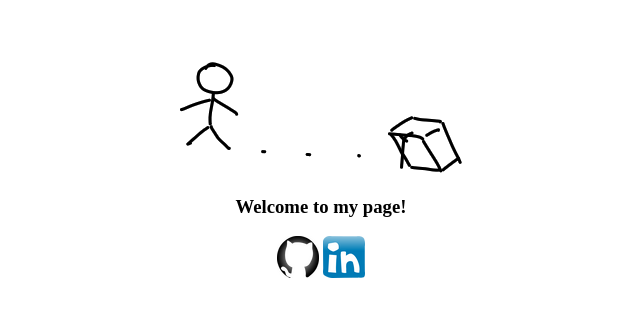
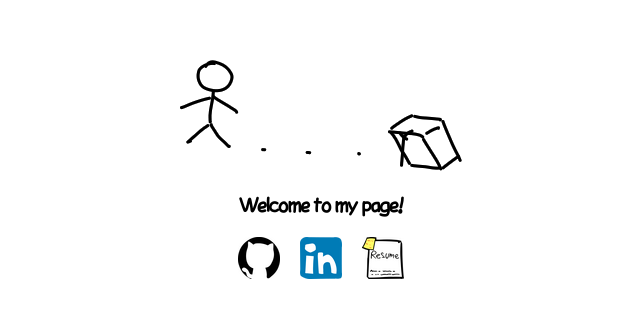
Before and after one commit to CIlie23/PortofolioPage, a plain HTML site: page index.html in a window 1280 px wide. Shown: the part 228-546 px from the top of the page, without its empty margins (319-959 px from the left). Drawn offline with Linux system fonts and the light colour scheme; a web font is replaced by a local one.

Commit message:
Added more stuff

```diff
--- a/es.css
+++ b/es.css
@@ -1,60 +1,39 @@
 @font-face {
-    font-family: 'osd';
-    src: url(VCR_OSD_MONO_1.001.ttf);
+  font-family: 'jbm';
+  src: url('Qdbettercomicsansalternates-z8823.ttf');
 }
 
 body {
   display: flex;
-  flex-direction: column; /* Stack the children vertically */
-  justify-content: center; /* Center content vertically */
-  align-items: center; /* Center content horizontally */
-  min-height: 100vh; /* Ensure the body takes at least the full viewport height */
-  margin: 0; /* Remove default body margin */
+  flex-direction: column;
+  justify-content: center;
+  align-items: center;
+  min-height: 100vh;
+  margin: 0;
+  font-family: 'jbm', monospace;
+  text-align: center;
 }
 
-h1{
-    font-family: 'osd';
-    text-align: center;
+h1, .titles, .socialmedia, .placeholder, .justText, .articleTitle {
+  font-family: inherit;
 }
 
-
-.titles{
-    text-align: center;
+a {
+  text-decoration: none;
 }
 
-
-.socialmedia{
-    font-family: 'osd';
-    text-align: center;
-
+.articleTitle {
+  font-size: medium;
 }
 
-div{
-    text-align: center;
+.articleImages {
+  display: block;
+  margin: 0 auto;
+  width: 50%;
 }
 
-.placeholder{
-    font-family: 'osd';
-    text-align: center;
+.socialmedia {
+  display: flex;
+  justify-content: center;
+  gap: 20px; /* adjust as needed */
 }
-
-a{
-    text-decoration: none;
-}
-
-.justText{
-    font-family: 'osd';
-}
-
-.articleTitle{
-    font-family: 'osd';
-    font-size: medium;
-}
-
-.articleImages{
-    display: block;
-    margin-left: auto;
-    margin-right: auto;
-    width: 50%;
-
-}
--- a/index.html
+++ b/index.html
@@ -3,27 +3,30 @@
 <head>
   <meta charset="UTF-8" />
   <meta name="viewport" content="width=device-width, initial-scale=1.0" />
+  <title>Portofolio</title>
+  <link rel="icon" type="image/png" href="icons/siteIcon.png" />
   <link rel="stylesheet" href="es.css" />
-    <title>Document</title>
-    <link rel="icon" type="image/x-icon" href="icons/siteIcon.png" />
 </head>
 <body>
-    <div class="wholePage">
-      <img src="img.png" alt="image" />
+  <main class="wholePage">
+    <img src="img.png" alt="Portrait of Ilie" />
     <h3>Welcome to my page!</h3>
-    </div>
+  </main>
 
-    <div class="socialmedia">
-      <!--social media-->
+  <footer class="socialmedia">
 
-      <a href="https://github.com/CIlie23">
-        <img src="icons/git.png" alt="GitHub" />
+    <a href="https://github.com/CIlie23" aria-label="GitHub">
+      <img src="icons/gitFull.png" alt="GitHub" />
     </a>
 
-      <a href="https://www.linkedin.com/in/ilie-ioan-cocirta-42b64a311/">
-        <img src="icons/linkedin.png" alt="LinkedIn" />
+    <a href="https://www.linkedin.com/in/ilie-ioan-cocirta-42b64a311/" aria-label="LinkedIn">
+      <img src="icons/linkedinFull.png" alt="LinkedIn" />
     </a>
 
-    </div>
+    <a href="resume.pdf" target="_blank" aria-label="Resume">
+      <img src="icons/resume.png" alt="Resume" />
+    </a>
+
+  </footer>
 </body>
 </html>
```
Also changed, not shown: JetBrainsMono-Regular.ttf (added), JetBrainsMono-Regular.woff2 (added), Opsilon-xRj8m.ttf (added), Qdbettercomicsansalternates-z8823.ttf (added), icons/gitFull.png (added), icons/linkedinFull.png (added), icons/resume.png (added), 1 other file. Lines whose indentation alone changed are shown as unchanged.
